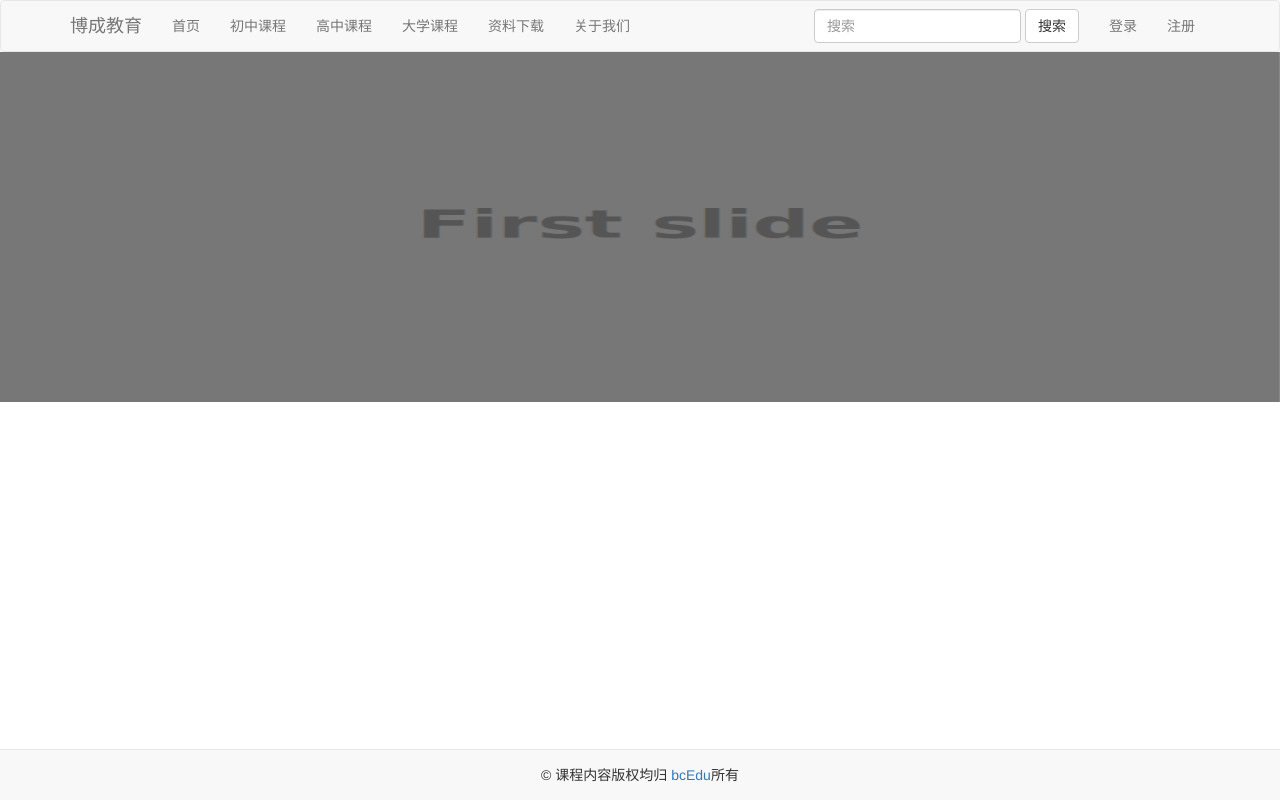
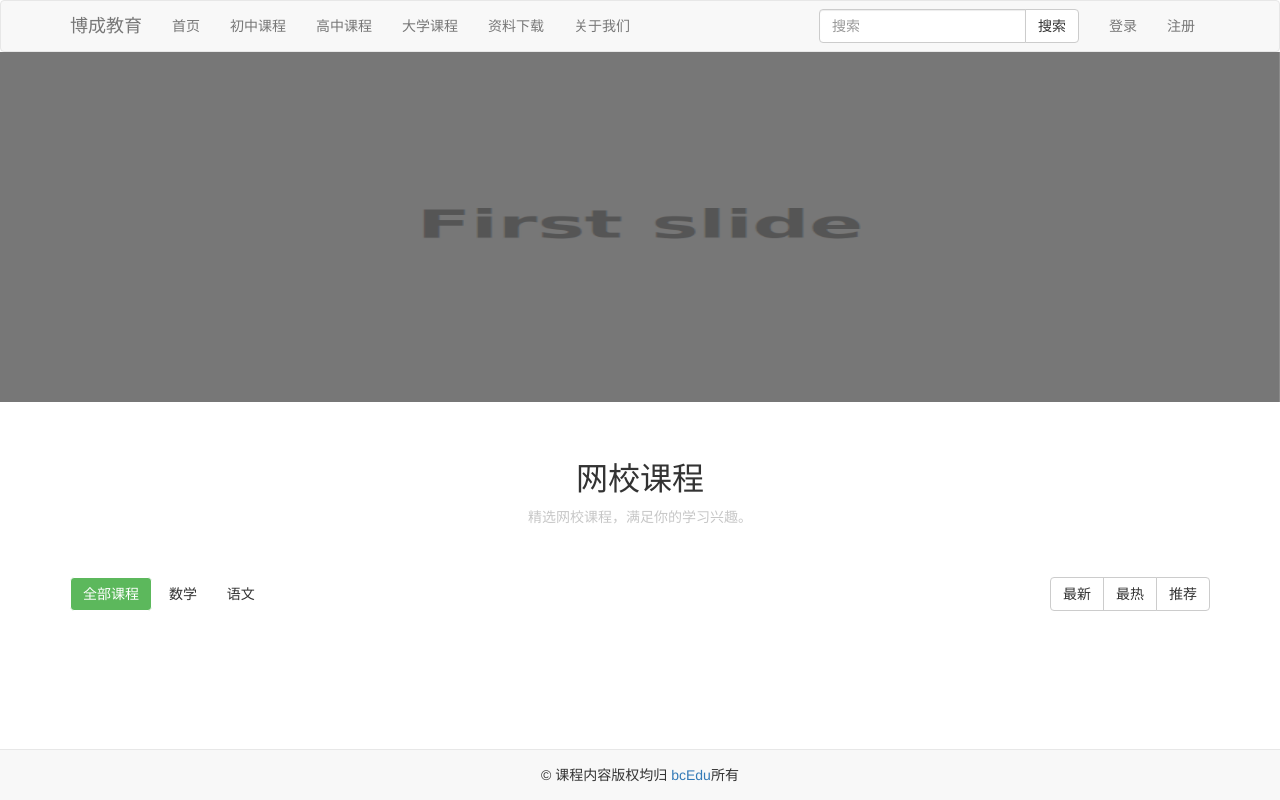
Before and after one commit to learningspider/teacherFeng, a Flask app: page / in a window 1280 px wide. Run offline with Flask 2, Linux system fonts and the light colour scheme; parts of the project's set-up code (start-up, migrations or seed data) failed here and were passed over; some libraries are stand-ins or nearby versions.

Commit message:
add lessonList in index.html

```diff
--- a/app/templates/base.html
+++ b/app/templates/base.html
@@ -57,10 +57,12 @@
                     {% endif %} -->
                 </ul>
                 <form class="navbar-form navbar-right" action="{{ url_for('main.search') }}" method="get">
-                    <div class="form-group">
+                    <div class="input-group">
                         <input name="q" type="text" class="form-control" placeholder="搜索">
+                        <span class="input-group-btn">
+                            <button type="submit" class="btn btn-default">搜索</button>
+                        </span>
                     </div>
-                    <button type="submit" class="btn btn-default">搜索</button>
                 </form>
             </div>
         </div>
--- a/app/templates/index.html
+++ b/app/templates/index.html
@@ -32,6 +32,47 @@
     		</div>
     	</div>
     </div>
+    <!--课程内容-->
+    <div class="container" style="margin:50px auto 50px auto">
+        <div class="text-center" style="margin-bottom:50px">
+            <h5><span style="font-size:32px">网校课程</span></h5>
+            <span style="color:#c7c7c7">精选网校课程，满足你的学习兴趣。</span>
+        </div>
+        <div>
+            <!-- <ul class="nav nav-pills hidden-xs">
+                <li class="active"><a href="#">全部课程</a></li>
+                <li><a href="#">数学</a></li>
+                <li><a href="#">语文</a></li>
+            </ul> -->
+            <div class=" nav nav-pills hidden-xs" style="position:relative;float:left">
+                <div class="btn btn-success" data-url="/123" style="border-color:#fff;">全部课程</div>
+                <a href="#" class="btn btn-default" data-url="/123" style="border-color:#fff;">数学</a>
+                <a href="#" class="btn btn-default" data-url="/123" style="border-color:#fff;">语文</a>
+
+            </div>
+            <div class="btn-group visible-xs">
+                <button type="button" class="btn btn-primary dropdown-toggle" data-toggle="dropdown" aria-expanded="false">全部课程 <span class="caret"></span></button>
+                <ul class="dropdown-menu" role="menu">
+                    <li role="presentation" class="js-course-filter " data-url="/course/search?orderBy=latest" data-type="course"><a href="javascript:;">全部课程</a></li>
+                    <li role="presentation" class="js-course-filter " data-url="/course/search?categoryId=7&amp;orderBy=latest" data-type="course"><a href="#">数学</a></li>
+                    <li role="presentation" class="js-course-filter " data-url="/course/search?categoryId=9&amp;orderBy=latest" data-type="course"><a href="#">语文</a></li>
+                </ul>
+            </div>
+            <div class="btn-group" style="position:relative;float:right">
+                <a href="javascript:;" class="btn btn-default js-course-filter" data-url="/course/search?categoryId=0&amp;orderBy=latest" data-type="course">
+                    最新
+                </a>
+                <a href="javascript:;" class="btn btn-default js-course-filter" data-url="/course/search?categoryId=0&amp;orderBy=studentNum" data-type="course">
+                    最热
+                </a>
+                <a href="javascript:;" class="btn btn-default js-course-filter" data-url="/course/search?categoryId=0&amp;orderBy=recommendedSeq" data-type="course">
+                    推荐
+                </a>
+            </div>
+        </div>
+        <div><!--课程-->
+        </div>
+    </div>
     {{super()}}
 {%endblock%}
 
```
